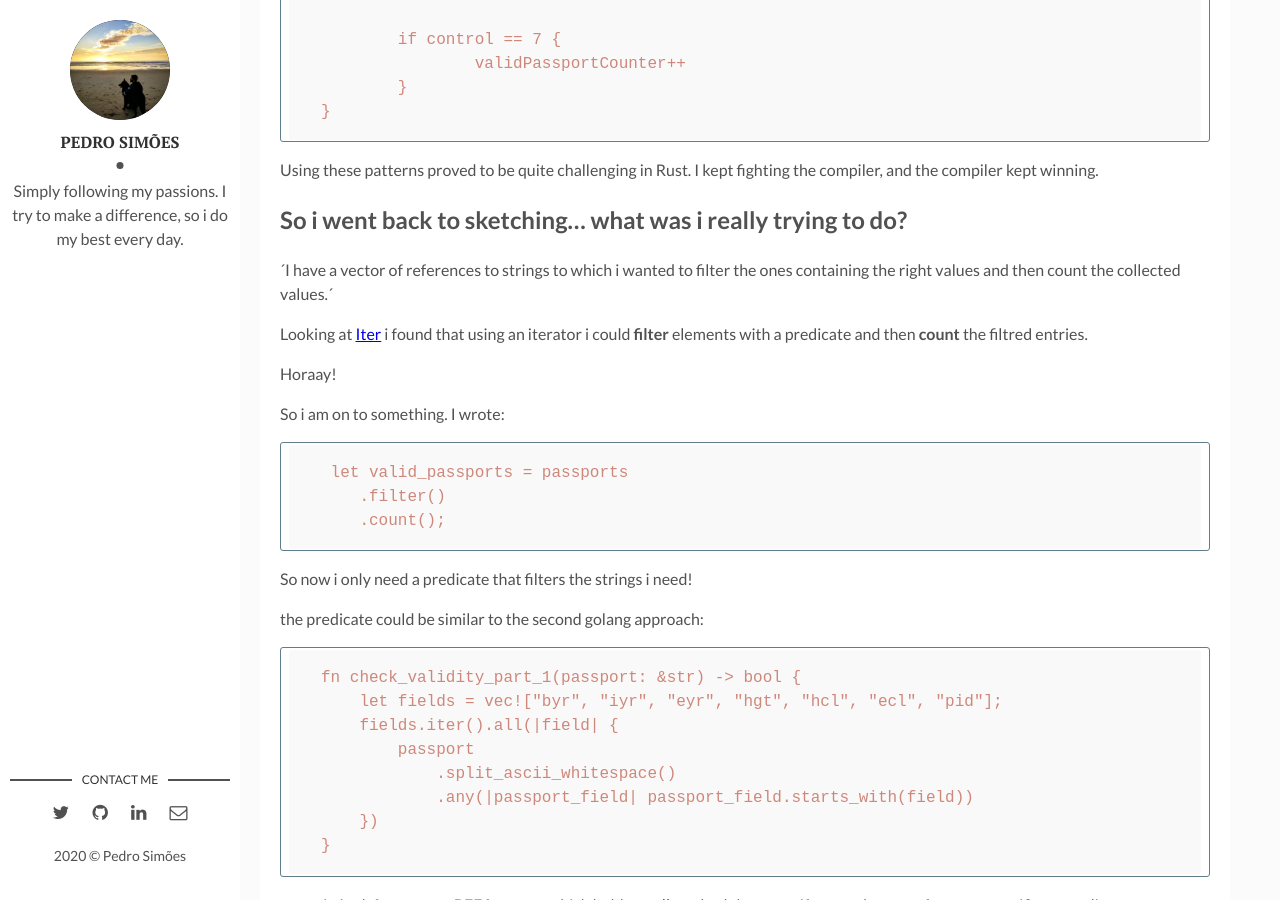
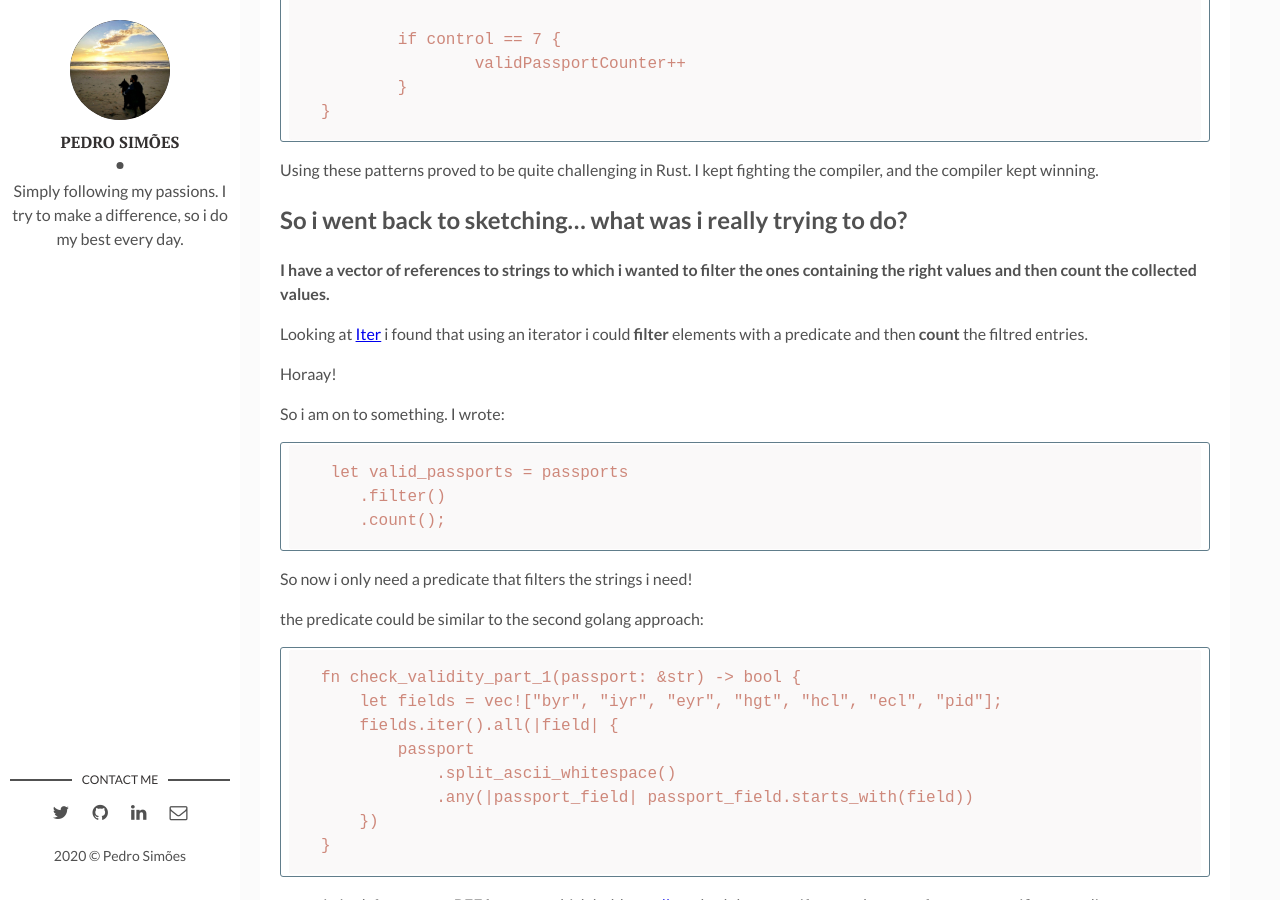
Before and after one commit to psimoesSsimoes/seomis.github.io, a Jekyll site: the page built from _posts/2020-12-12-my-advent-of-rust-day-4.markdown, in a window 1280 px wide and 900 px high, scrolled down 2540 px. Built offline with Jekyll 4.4.1, drawn with Linux system fonts in a browser that asks for light colours; comment, search, counter and statistics services are not loaded.

```diff
--- a/_posts/2020-12-12-my-advent-of-rust-day-4.markdown
+++ b/_posts/2020-12-12-my-advent-of-rust-day-4.markdown
@@ -93,7 +93,7 @@ Using these patterns proved to be quite challenging in Rust. I kept fighting the
 
 ## So i went back to sketching... what was i really trying to do?
 
-´I have a vector of references to strings to which i wanted to filter the ones containing the right values and then count the collected values.´
+**I have a vector of references to strings to which i wanted to filter the ones containing the right values and then count the collected values.**
 
 
 Looking at [Iter]( https://doc.rust-lang.org/std/iter/struct.Filter.html#method.count ) i found that using an iterator i could **filter** elements with a predicate and then **count** the filtred entries.
```
